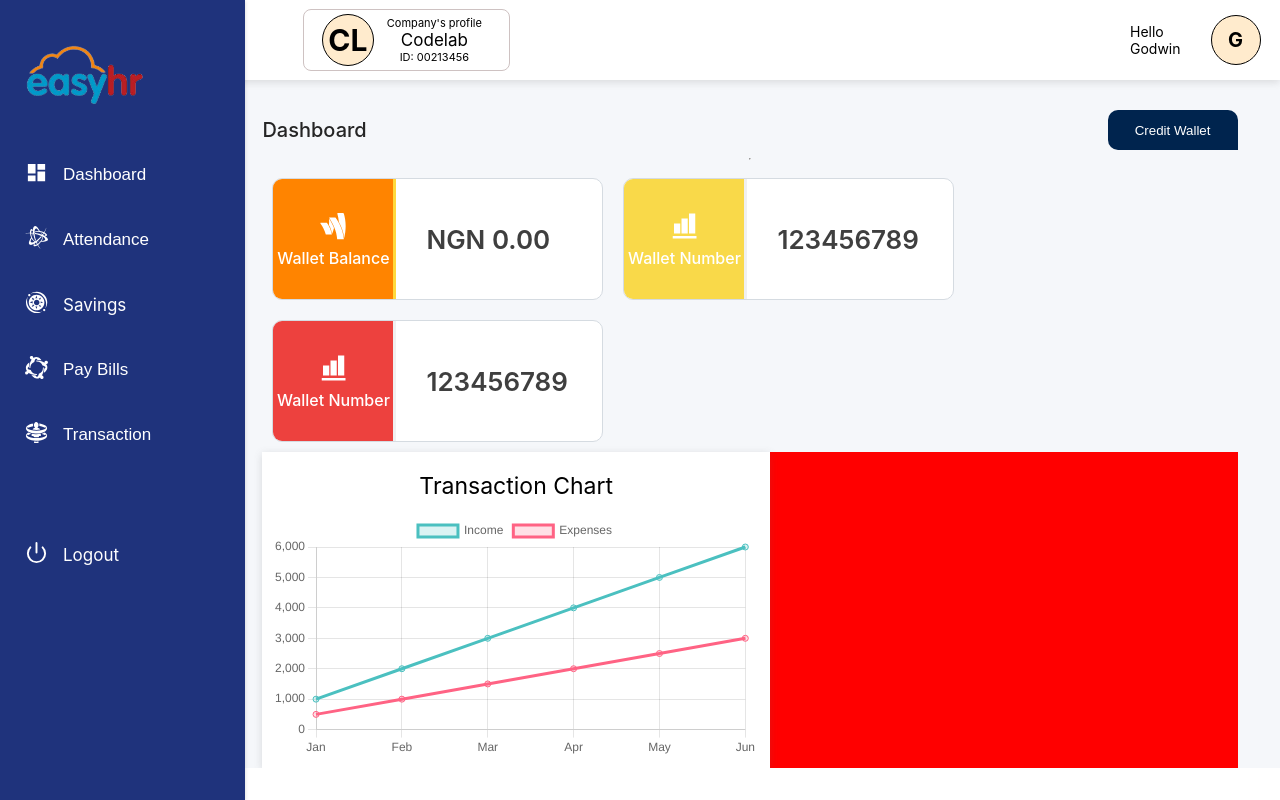
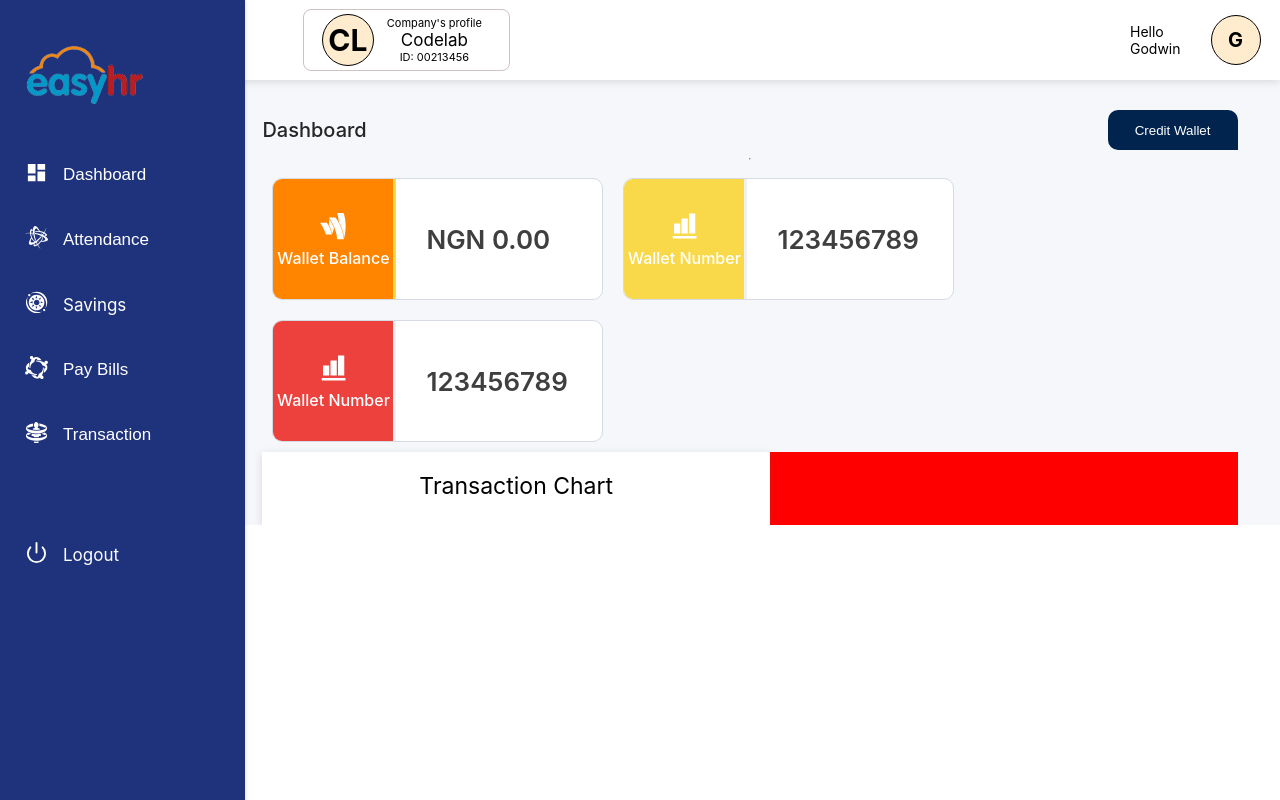
Before and after one commit to OgbuEsther/Easy_HR_FE2, a React (Create React App) app: page /staffdashboard in a window 1280 px wide. Built offline with nearby package versions, Linux system fonts and the light colour scheme.

Commit message:
updated on package src

```diff
--- a/src/pages/Pies.tsx
+++ b/src/pages/Pies.tsx
@@ -36,7 +36,7 @@ const Pies = () => {
 
   return (
     <div>
-      <Line type={Chart} data={data} options={options} />
+      {/* <Line type={Chart} data={data} options={options} /> */}
     </div>
   )
 }
```
Also changed, not shown: 1 other file (tests, documents, lock files or other folders).
